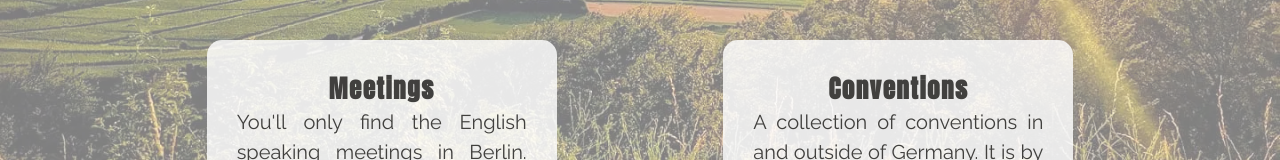
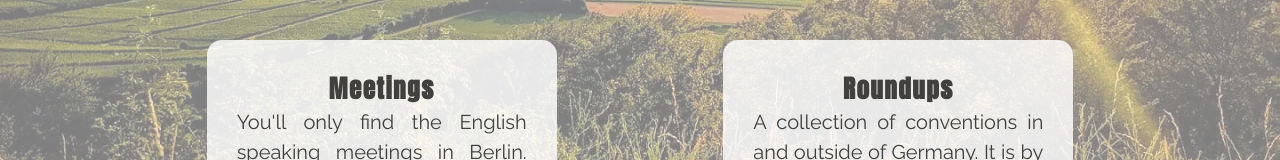
Before and after one commit to Footsteps/al-anon, a React (Vite) app: page / in a window 1280 px wide. Shown: the part 471-631 px from the top of the page. Built offline with nearby package versions, Linux system fonts and the light colour scheme.

Commit message:
minor change

```diff
--- a/src/data/text.js
+++ b/src/data/text.js
@@ -38,7 +38,7 @@ export const text = {
       },
 
       events: {
-        heading: "Conventions",
+        heading: "Roundups",
         text: "Eine Sammlung von Conventions innerhalb und außerhalb Deutschlands. Sie erhebt keinen Anspruch auf Vollständigkeit und freut sich sehr über Zuwachs (dafür gern das Kontaktformular nutzen).",
       },
       link: {
@@ -167,7 +167,7 @@ export const text = {
       },
 
       events: {
-        heading: "Conventions",
+        heading: "Roundups",
         text: "A collection of conventions in and outside of Germany. It is by no means exhaustive—and I'd love to hear about any additions (please use the contact form for this).",
       },
       link: {
```
